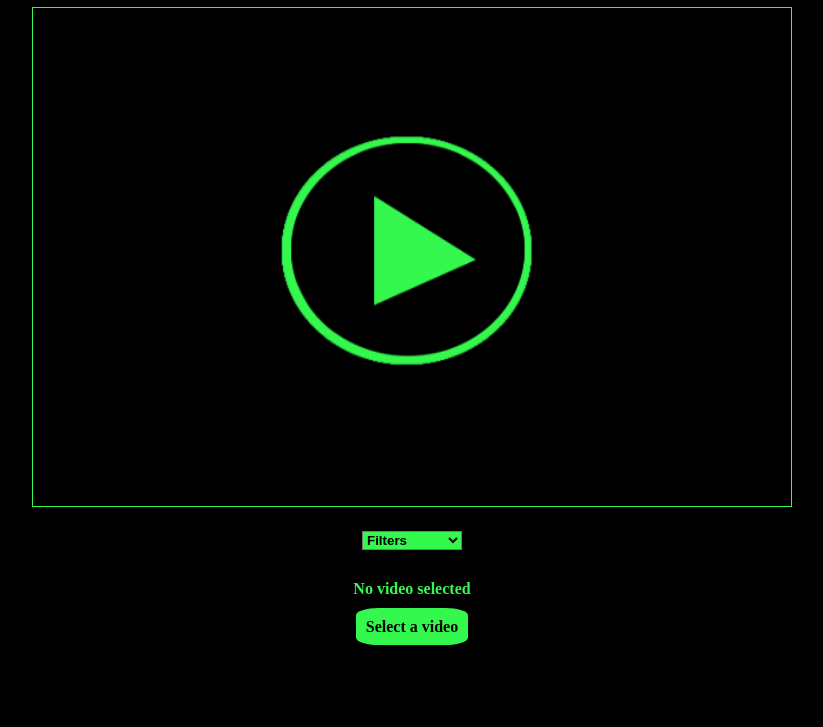
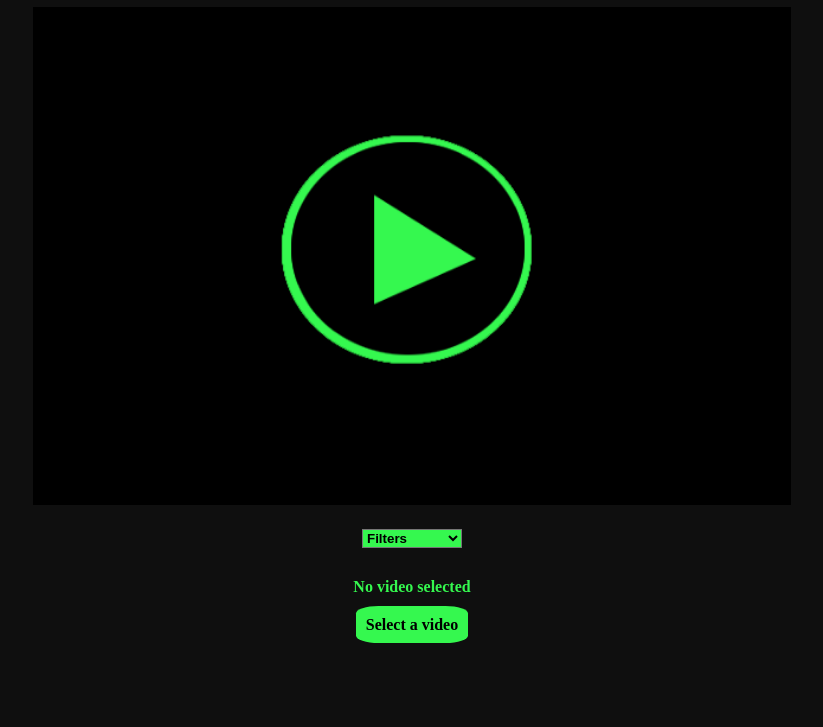
Before and after one commit to joaohudson/effect-video-player, a website: page client/index.html in a window 1280 px wide. Shown: the part 73-800 px from the top of the page, without its empty margins (228-1051 px from the left). Drawn offline with Linux system fonts and the light colour scheme.

Commit message:
removendo bord do video

```diff
--- a/client/index.html
+++ b/client/index.html
@@ -3,14 +3,11 @@
     <head>
         <style>
             body{
-                background: black;
+                background: #0F0F0F;
             }
             canvas{
                 width: 60%;
                 height: auto;
-                border-color: rgb(53, 248, 79);
-                border-width: 1px;
-                border-style: solid;
             }
             h1{
                 color: rgb(53, 248, 79);
```
